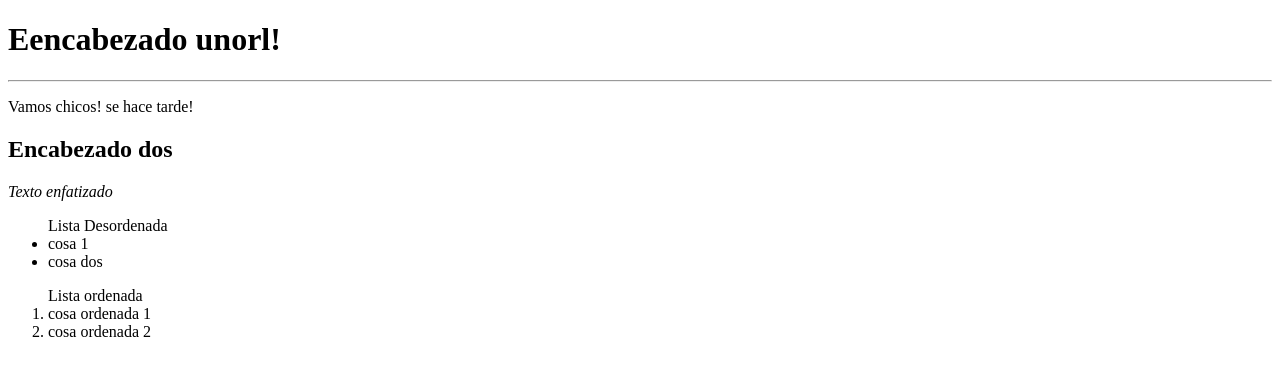
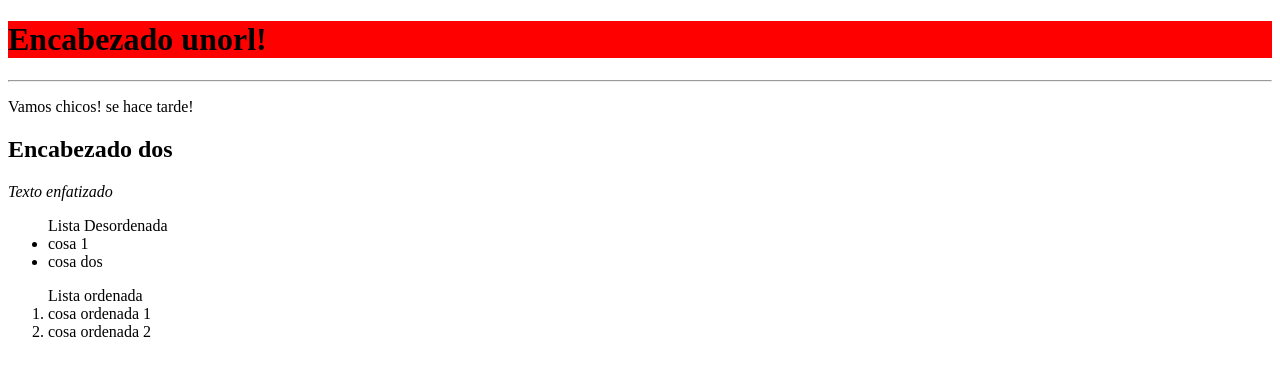
Before and after one commit to gustavo76016/gustavo76016.github.io, a plain HTML site: page index.html in a window 1280 px wide. Drawn offline with Linux system fonts and the light colour scheme.

Commit message:
colores!

```diff
--- a/index.html
+++ b/index.html
@@ -5,7 +5,7 @@
 	</head>
 
 	<body>
-	<h1>Eencabezado unorl!</h1>
+	<h1 style="background-color:#ff0000;">Encabezado unorl!</h1>
 	<hr />
 	<p>Vamos chicos! se hace tarde!</p>
 	<h2>Encabezado dos</h2>
```
